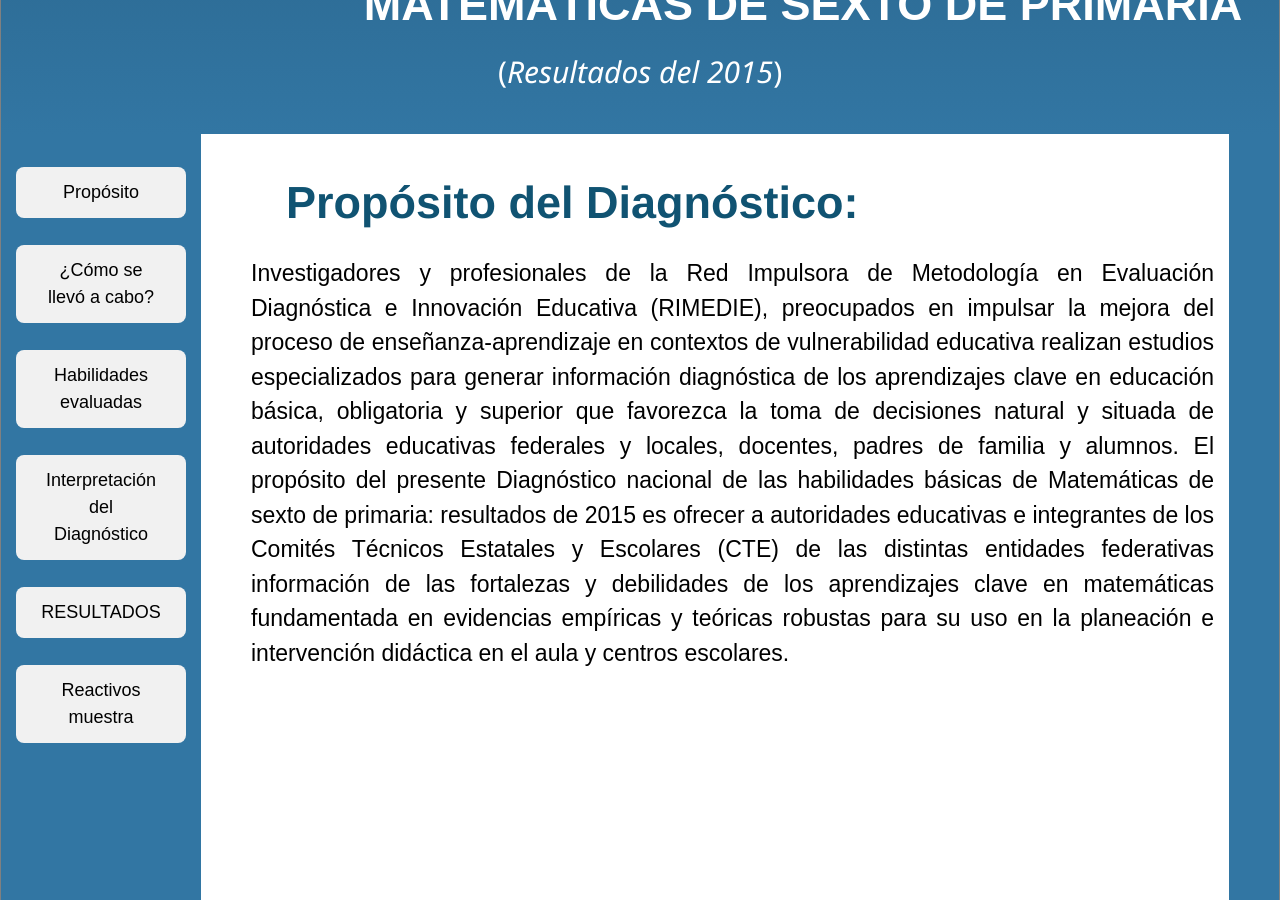
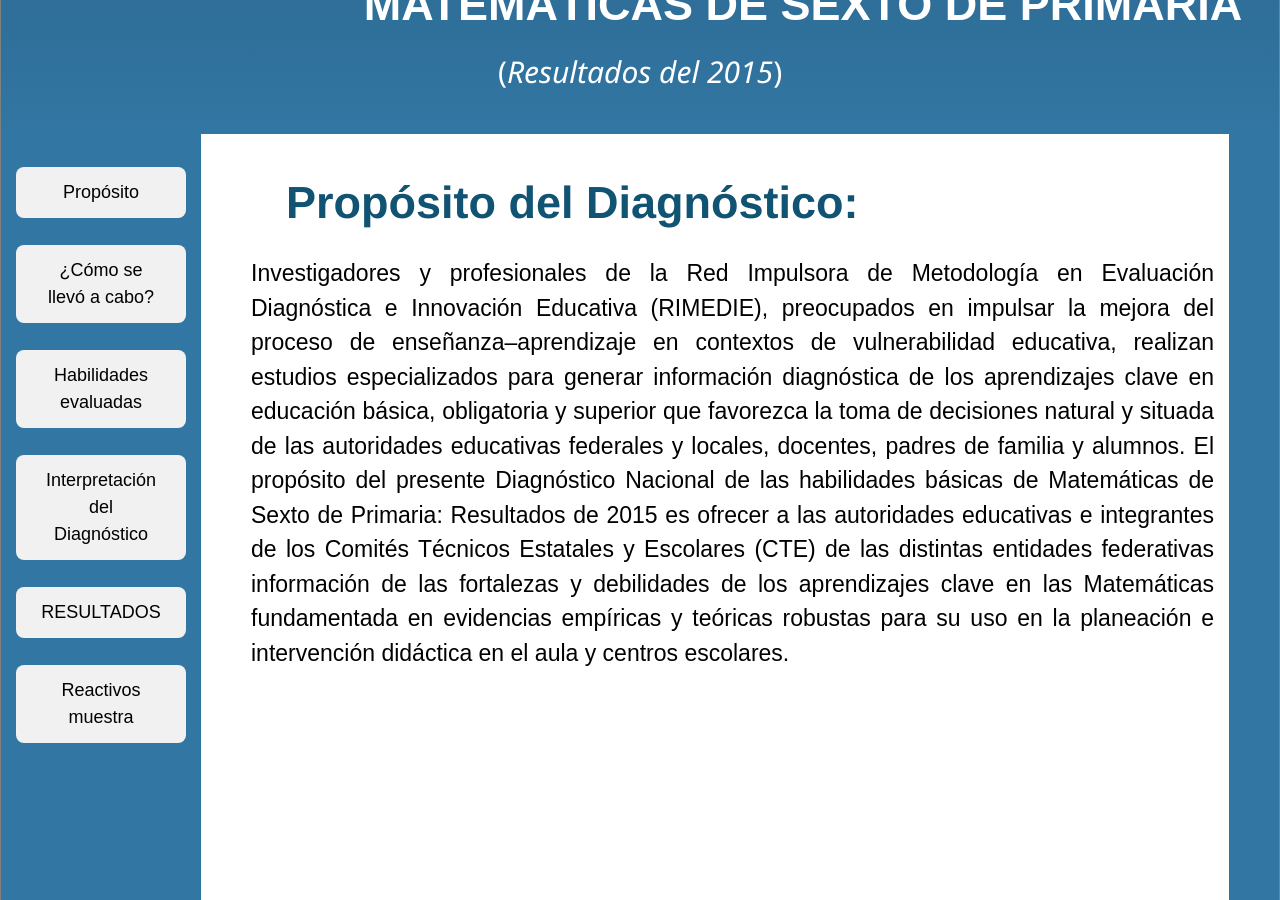
Before and after one commit to rimedie/rimedie.github.io, a Jekyll site: the page built from 1_Infografía.html, in a window 1280 px wide and 900 px high, scrolled down 205 px. Built offline with Jekyll 4.4.1, drawn with Linux system fonts in a browser that asks for light colours.

Commit message:
Update 1_Infografía.html

```diff
--- a/1_Infografía.html
+++ b/1_Infografía.html
@@ -6,7 +6,7 @@ title: Diagnóstico Nacional PLANEA-ELSEN 2015
 
 	<h1 class="interact">Propósito del Diagnóstico:</h1>
 
-	<p> Investigadores y profesionales de la Red Impulsora de Metodología en Evaluación Diagnóstica e Innovación Educativa (RIMEDIE), preocupados en impulsar la mejora del proceso de enseñanza-aprendizaje en contextos de vulnerabilidad educativa realizan estudios especializados para generar información diagnóstica de los aprendizajes clave en educación básica, obligatoria y superior que favorezca la toma de decisiones natural y situada de autoridades educativas federales y locales, docentes, padres de familia y alumnos. El propósito del presente Diagnóstico nacional de las habilidades básicas de Matemáticas de sexto de primaria: resultados de 2015 es ofrecer a autoridades educativas e integrantes de los Comités Técnicos Estatales y Escolares (CTE) de las distintas entidades federativas información de las fortalezas y debilidades de los aprendizajes clave en matemáticas fundamentada en evidencias empíricas y teóricas robustas para su uso en la planeación e intervención didáctica en el aula y centros escolares.</p>
+	<p>Investigadores y profesionales de la Red Impulsora de Metodología en Evaluación Diagnóstica e Innovación Educativa (RIMEDIE), preocupados en impulsar la mejora del proceso de enseñanza–aprendizaje en contextos de vulnerabilidad educativa, realizan estudios especializados para generar información diagnóstica de los aprendizajes clave en educación básica, obligatoria y superior que favorezca la toma de decisiones natural y situada de las autoridades educativas federales y locales, docentes, padres de familia y alumnos. El propósito del presente Diagnóstico Nacional de las habilidades básicas de Matemáticas de Sexto de Primaria: Resultados de 2015 es ofrecer a las autoridades educativas e integrantes de los Comités Técnicos Estatales y Escolares (CTE) de las distintas entidades federativas información de las fortalezas y debilidades de los aprendizajes clave en las Matemáticas fundamentada en evidencias empíricas y teóricas robustas para su uso en la planeación e intervención didáctica en el aula y centros escolares.</p>
 <br>
 
 
```
